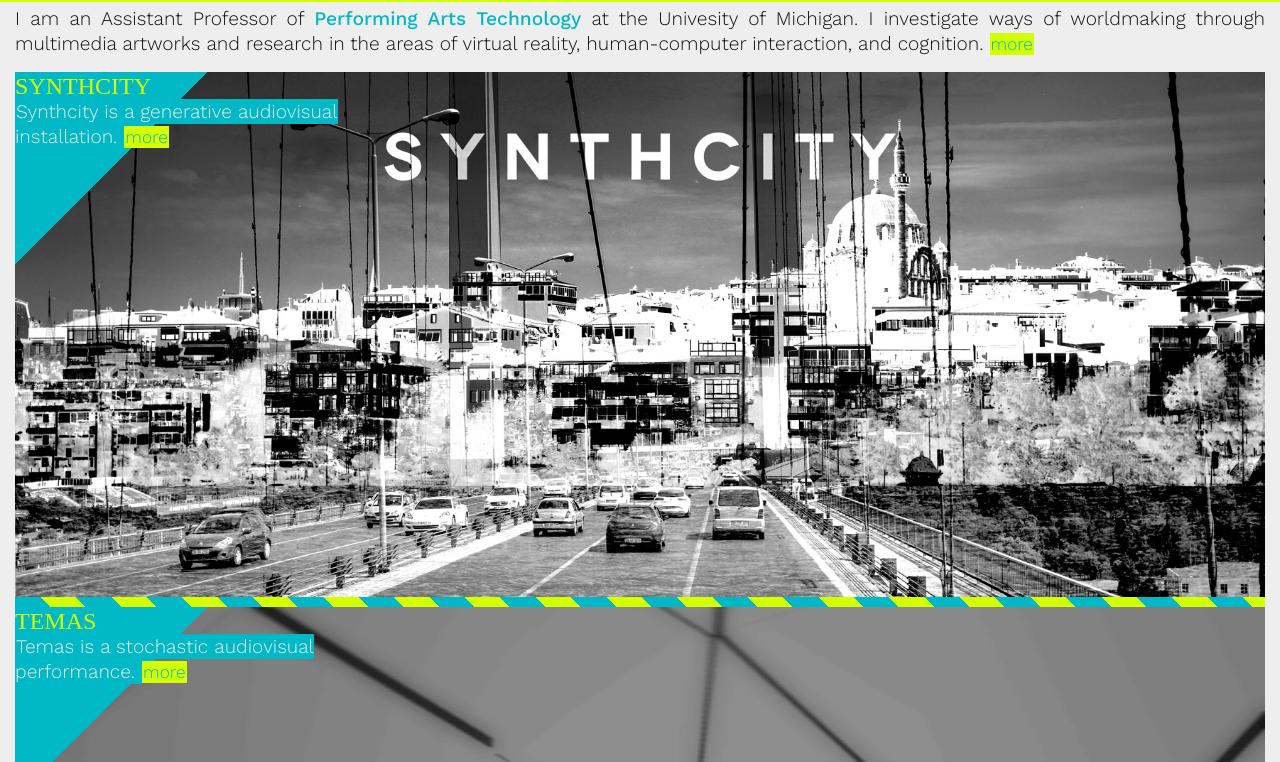
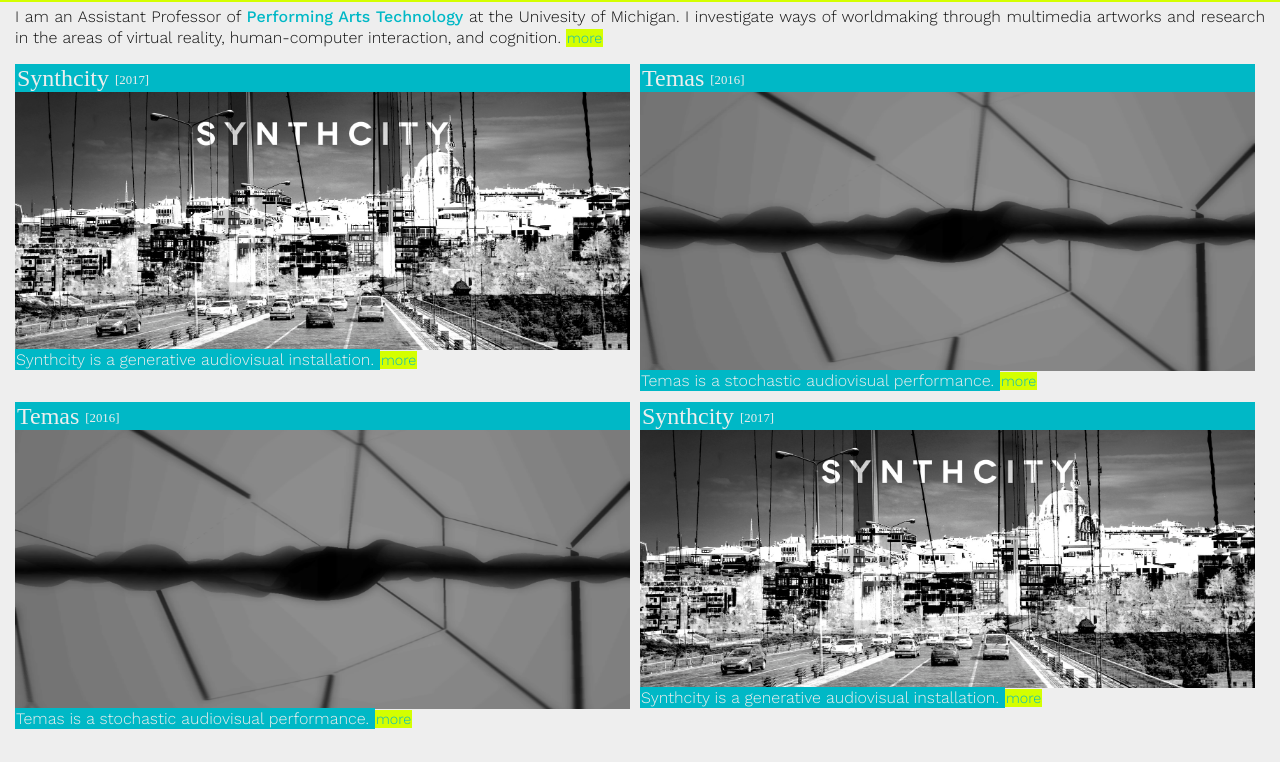
Before and after one commit to anilcamci/anilcamci.github.io, a plain HTML site: page index.html in a window 1280 px wide. Shown: the part 38-800 px from the top of the page. Drawn offline with nearby package versions, Linux system fonts and the light colour scheme; a web font is replaced by a local one.

Commit message:
color scheme & layout changes

```diff
--- a/index.html
+++ b/index.html
@@ -33,57 +33,83 @@
 	  id="long" style="display: none">Before joining the University of Michigan, I
 	  was a Postdoctoral Research Associate at the University of Illinois at
 	  Chicago's <a href="https://www.evl.uic.edu">Electronic Visualization
-	  Laboratory</a>. Prior to this appointment, I was a faculty member of the
-	  Istanbul Technical University, Center for Advanced Studies in Music, where I
-	  founded the <a href="https://www.facebook.com/MiamSonicArts/">Sonic Arts
-	  Program</a>. I conducted my PhD research at Leiden University's <a
+	  Laboratory</a>, where I lead research into immersive systems. Prior to this
+	  appointment, I was a faculty member of the Istanbul Technical University,
+	  Center for Advanced Studies in Music, where I founded the <a
+	  href="https://www.facebook.com/MiamSonicArts/">Sonic Arts Program</a>. I
+	  conducted my PhD research at Leiden University's <a
 	  href="https://www.universiteitleiden.nl/en/humanities/academy-of-creative-and-performing-arts">Academy
 	  of Creative and Performing Arts</a>, in affiliation with the <a
 	  href="https://www.tudelft.nl/en/ide/">Industrial Design Department</a> at
 	  Delft University of Technology, and the <a
 	  href="http://www.sonology.org">Institute of Sonology</a> in The Hague. I
 	  studied Multimedia Design at the University of California, Santa Barbara's
-	  <a href="https://www.mat.ucsb.edu">Media Arts and Technology
-	  Department</a> My artistic and reseach works have been presented around the
-	  world in journals, conferences, exhibitons, and performances. I have been
-	  awarded various grants and scholarships including the Audio Engineering
-	  Society Fellowship and the ACM CHI Artist Grant.</div>
+	  <a href="https://www.mat.ucsb.edu">Media Arts and Technology Department</a>
+	  My artistic and reseach works have been presented around the world in
+	  journals, conferences, exhibitons, and performances. I have been awarded
+	  various grants and scholarships including the Audio Engineering Society
+	  Fellowship and the ACM CHI Artist Grant.</div>
 		<button id="more-button" onclick="expand(this)" data-text-swap="less">more</button>
 	</div>
 
-	<div id="work-container">
-		<div id="text-container">
-			<div id="work-title"> SYNTHCITY </div>
+	<div id="works">
+		<div id="work-container">
+			<div id="work-title">Synthcity <span style="font-size: 0.8rem; vertical-align: middle;">[2017]</span> </div>
+			<!-- <div id="triangle-fill"></div> -->
+			<img id="work-image" src="media/synthCity.jpg">
 			<div id="work-description-container">
 				<div class="work-description" id="short"> Synthcity is a generative audiovisual
 				installation. </div>
 				<div class="work-description" id="long" style="display: none"> By computationally blending everyday figures and textures, it
 				synthesizes extremely unrealistic versions of a city using its real
-				landscapes, objects, sounds and people. Synthcity will be premiered at ISEA
+				landscapes, objects, sounds and people. Synthcity was premiered at ISEA
 				2017 in Manzales, Colombia. </div>
 				<button id="more-button" onclick="expand(this)" data-text-swap="less">more</button>
 			</div>
 		</div>
-		<div id="triangle-fill"></div>
-		<img id="work-image" src="media/synthCity.jpg">
-	</div>
 
-	<div id="spacer"></div>
+		<!-- <div id="spacer"></div> -->
 
-	<div id="work-container">
-		<div id="text-container">
-			<div id="work-title"> TEMAS </div>
+		<div id="work-container">
+			<div id="work-title">Temas <span style="font-size: 0.8rem; vertical-align: middle;">[2016]</span> </div>
+			<!-- <div id="triangle-fill"></div> -->
+			<img id="work-image" src="media/temas.png">
 			<div id="work-description-container">
 				<div class="work-description" id="short"> Temas is a stochastic audiovisual
 				performance. </div>
 				<div class="work-description" id="long" style="display: none">The software underlying Temas integrates the artist into a
-				generative system as a module of analysis. </div>
+				generative system as a module of analysis. The most recent version of Temas was premiered at the Experimental Sound Studio in Chicago in November 2016.</div>
 				<button id="more-button" onclick="expand(this)" data-text-swap="less">more</button>
 			</div>
 		</div>
-		<div id="triangle-fill"></div>
-		<img id="work-image" src="media/temas.png">
+
+		<div id="work-container">
+			<div id="work-title">Temas <span style="font-size: 0.8rem; vertical-align: middle;">[2016]</span> </div>
+			<!-- <div id="triangle-fill"></div> -->
+			<img id="work-image" src="media/temas.png">
+			<div id="work-description-container">
+				<div class="work-description" id="short"> Temas is a stochastic audiovisual
+				performance. </div>
+				<div class="work-description" id="long" style="display: none">The software underlying Temas integrates the artist into a
+				generative system as a module of analysis. The most recent version of Temas was premiered at the Experimental Sound Studio in Chicago in November 2016.</div>
+				<button id="more-button" onclick="expand(this)" data-text-swap="less">more</button>
+			</div>
+		</div>
+
+		<div id="work-container">
+			<div id="work-title">Synthcity <span style="font-size: 0.8rem; vertical-align: middle;">[2017]</span> </div>
+			<!-- <div id="triangle-fill"></div> -->
+			<img id="work-image" src="media/synthCity.jpg">
+			<div id="work-description-container">
+				<div class="work-description" id="short"> Synthcity is a generative audiovisual
+				installation. </div>
+				<div class="work-description" id="long" style="display: none"> By computationally blending everyday figures and textures, it
+				synthesizes extremely unrealistic versions of a city using its real
+				landscapes, objects, sounds and people. Synthcity was premiered at ISEA
+				2017 in Manzales, Colombia. </div>
+				<button id="more-button" onclick="expand(this)" data-text-swap="less">more</button>
+			</div>
+		</div>
 	</div>
-
 </body>
 </html>
--- a/style.css
+++ b/style.css
@@ -36,34 +36,56 @@ body {
 	padding-top: 5px;
 	font-family: 'Work Sans';
 	font-weight: 300;
-	font-size: 1.2rem;
+	font-size: 1rem;
 	line-height: 130%;
 	text-align: justify;
+	color: #111;
 	/*color: #d8366f;*/
-	color: #111;
 }
 
 .bio{
 	display: inline;
 }
 
-#work-container{
+#works{
 	position: relative;
 	padding: 15px;
 	padding-top: 0px;
 	padding-bottom: 0px;
 }
 
+#work-title{
+	position: relative;
+	font-family: 'Nova Mono';
+	font-size: 1.5rem;
+	padding: 2px;
+	color: #EEE;
+	background-color: #00b8c6;
+	/*color: #00b8c6;
+	background-color: #d4ff00;*/
+	/*display: inline-block;*/
+}
+
+#work-container{
+	position: relative;
+	float: left;
+	width: 50%;
+	box-sizing: border-box;
+	padding-bottom: 10px;
+	padding-right: 10px;
+	/*background-color: #00b8c6;*/
+	/*padding: 15px;
+	padding-top: 0px;
+	padding-bottom: 0px;*/
+}
+
 #work-image{
 	position: relative;
-	top: 0%;
-	z-index: -2;
 	width:100%
 }
 
-#triangle-fill{
+/*#triangle-fill{
 	position: absolute;
-	/*top: 0%;*/
 	z-index: -1;
 	background: linear-gradient(
 	-45deg,
@@ -74,30 +96,13 @@ body {
 );
 	width: 15vw;
 	height: 15vw;
-}
-
-#text-container{
-	position: absolute;
-	width: 30%;
-}
-
-#work-title{
-	position: relative;
-	font-family: 'Nova Mono';
-	font-size: 1.5rem;
-	padding: 2px;
-	padding-left: 0px;
-	color: #d4ff00;
-	/*color: #00b8c6;*/
-	/*background-color: #d4ff00;*/
-	display: inline-block;
-}
+}*/
 
 #work-description-container{
 	width:100%;
 	font-family: 'Work Sans';
 	font-weight: 300;
-	font-size: 1.2rem;
+	font-size: 1rem;
 	position: relative;
 	display: inline-block;
 }
@@ -125,23 +130,24 @@ body {
 }
 
 #spacer{
+	float:left;
 	margin-left: 15px;
 	margin-right: 15px;
 	padding:5px;
 	background: repeating-linear-gradient(
   45deg,
   #00b8c6,
-  #00b8c6 25px,
-  #d4ff00 25px,
-  #d4ff00 50px
+  #00b8c6 50px,
+  #d4ff00 50px,
+  #d4ff00 100px
 );
 }
 
 a{
   font-weight: 500;
   text-decoration: none;
-  /*color: #d8366f;*/
 	color: #00b8c6;
+	/*color: #d8366f;*/
 }
 a:hover {
     background-color: #d4ff00;
```
